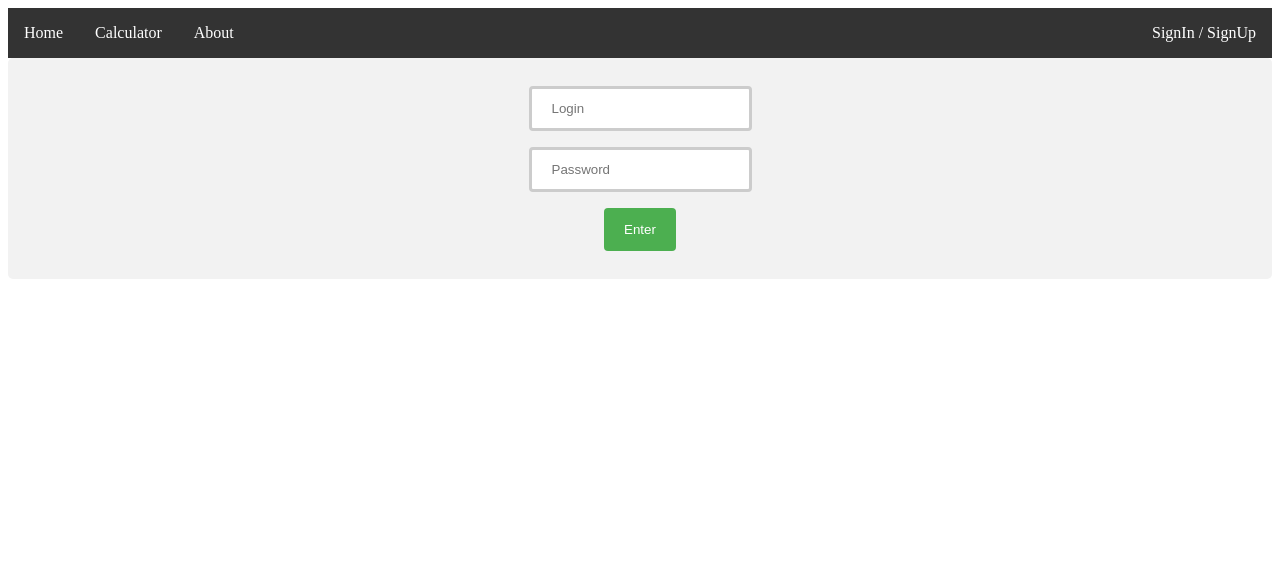
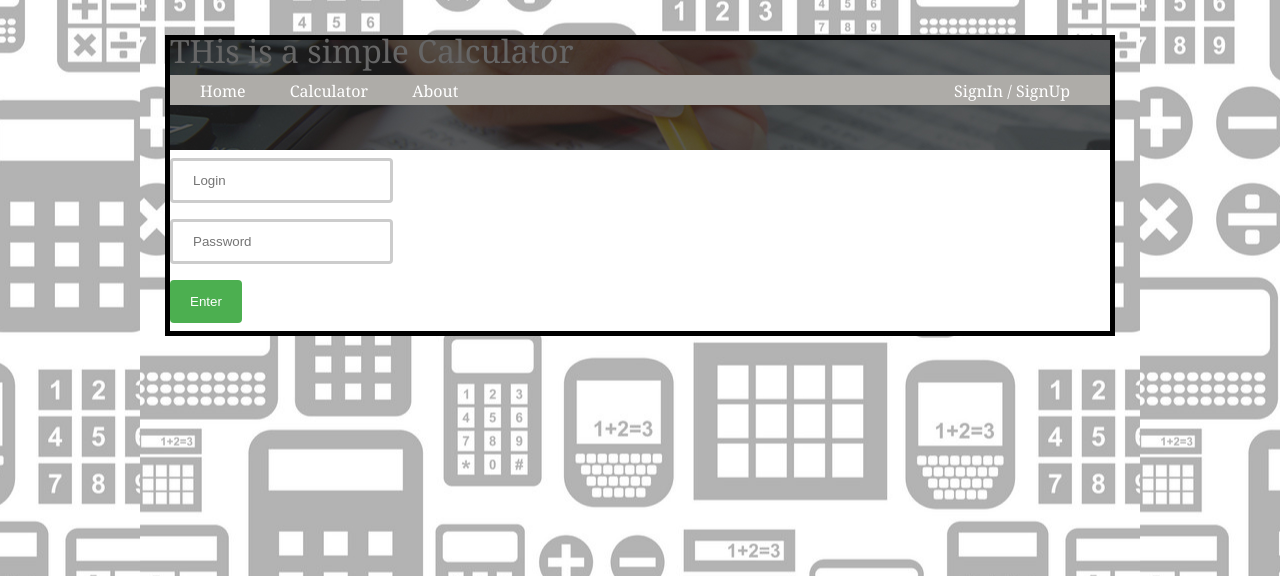
Before and after one commit to futsurdmitriy/Calculator, a PHP site: page /Login/ in a window 1280 px wide. Shown: the top 576 px of the page. Run offline with PHP 8.4, Linux system fonts and the light colour scheme.

Commit message:
Created web-site makeup

```diff
--- a/application/core/Route.php
+++ b/application/core/Route.php
@@ -4,16 +4,16 @@ class Route
     static function start()
     {
         $session  = Session::getInstance();
-        $message  = new Messages;
         $userData = new Login;
-
-        if (isset($_POST['logout'])) {
-           $session->_delete('userLogged');
-        }
 
         // контроллер и действие по умолчанию
         $controller_name = 'Home';
         $action_name     = 'index';
+
+        if (isset($_POST['logout'])) {
+           $session->_delete('userLogged');
+           header('Location:/'.$controller_name);
+        }
 
         $userData->userDataCheck($_POST);
         $routes = explode('/', $_SERVER['REQUEST_URI']);
--- a/application/views/about_view.php
+++ b/application/views/about_view.php
@@ -1,2 +1,2 @@
-<h3>Hello</h3>
+
 <p>This is About page</p>
--- a/application/views/calculator_view.php
+++ b/application/views/calculator_view.php
@@ -1,5 +1,4 @@
 
-<div>
     <form action="/Calculator/" method="post">
         <input type="text" name = "number1" />
         <br/>
@@ -10,5 +9,4 @@
         <br/>
         <input type="text" name ="number2" />
     </form>
-    <h1> Result: <?php echo $data['result'] . $message->showMessage();; ?> </h1>
-</div>
+    <h3> Result: <?php echo $data['result'] . $message->showMessage();; ?> </h3>
--- a/application/views/home_view.php
+++ b/application/views/home_view.php
@@ -1,3 +1,2 @@
 
-<h3>Hello</h3>
 <p>This is Home page</p>
--- a/application/views/logged_out_template_view.php
+++ b/application/views/logged_out_template_view.php
@@ -2,16 +2,23 @@
 <html lang="ru">
 <head>
     <meta charset="utf-8">
-    <link rel="stylesheet" type="text/css" href="/css/navbar.css">
+    <link rel="stylesheet" type="text/css" href="/css/style.css">
     <title>Calculator</title>
 </head>
 <body>
+    <div class="wrapper">
+        <header>
+            <h1>THis is a simple Calculator</h1>
+            <nav>
                 <ul>
                     <li><a href="/Home/">Home</a></li>
                     <li><a href="/Calculator/">Calculator</a></li>
                     <li><a href="/About/">About</a></li>
                     <li id="SignInSignUp"><a href="/Login/">SignIn / SignUp</a></li>
                 </ul>
+            </nav>
+        </header>
         <?php include 'application/views/'.$content_view; ?>
+    </div>
 </body>
 </html>
--- a/application/views/login_view.php
+++ b/application/views/login_view.php
@@ -1,11 +1,10 @@
 <div>
-    <form action="/" method="post" >
+    <form action="/Login/" method="post" >
         <input type="text" name="login" placeholder = "Login"/><br/>
         <input type="password" name="password"/placeholder = "Password"><br/>
         <input type="submit" name="submit" value="Enter"/><br/>
     </form>
 </div>
     <?php
-        $message = new Messages;
         $message->showMessage();
     ?>
--- a/css/navbar.css
+++ /dev/null
@@ -1,97 +0,0 @@
-
-ul {
-    list-style-type: none;
-    margin: 0;
-    padding: 0;
-    overflow: hidden;
-    background-color: #333333;
-}
-
-li {
-    float: left;
-}
-
-li a {
-    display: block;
-    color: white;
-    text-align: center;
-    padding: 16px;
-    text-decoration: none;
-}
-
-li#SignInSignUp {
- float: right;
-}
-
-li#logout1{
-    display: block;
-    color: white;
-    text-align: center;
-    padding: 10px;
-    text-decoration: none;
-    float: right;
-}
-
-li#login{
-    display: block;
-    color: white;
-    text-align: center;
-    padding: 16px;
-    text-decoration: none;
-    float: right;
-}
-
-li a:hover {
-    background-color: #111111;
-}
-
-input[type=text], select {
-    padding: 12px 20px;
-    margin: 8px 0;
-    display: inline-block;
-    border: 3px solid #ccc;
-    border-radius: 4px;
-    box-sizing: border-box;
-}
-input[type=password], select {
-    padding: 12px 20px;
-    margin: 8px 0;
-    display: inline-block;
-    border: 3px solid #ccc;
-    border-radius: 4px;
-    box-sizing: border-box;
-}
-
-input[type=submit] {
-    background-color: #4CAF50;
-    color: white;
-    padding: 14px 20px;
-    margin: 8px 0;
-    border: none;
-    border-radius: 4px;
-    cursor: pointer;
-}
-
-input[type=submit]:hover {
-    background-color: #45a049;
-}
-
-input#logout[type=submit] {
-    background-color: #4CAF50;
-    color: white;
-    padding: 4px 4px;
-    margin: 1px 0;
-    border: none;
-    cursor: pointer;
-}
-
-input#logout[type=submit]:hover {
-    background-color: #45a049;
-}
-
-div {
-    text-align: center;
-    border-radius: 5px;
-    background-color: #f2f2f2;
-    padding: 20px;
-}
--- /dev/null
+++ b/css/style.css
@@ -0,0 +1,150 @@
+header, section, footer, aside, nav, article, figure, figcaption {
+    display: block;}
+
+body {
+    color: #666666;
+    background-color: #f9f8f6;
+    background-image: url("/images/background.jpg");
+    background-position: center;
+    font-family: Georgia, Times, serif;
+    line-height: 1.4em;
+    margin: 0px;
+}
+
+header{
+    height: 110px;
+    background-image: url("/images/header.jpg");
+}
+
+h1 {
+    width: 940px;
+    height: 35px;
+    margin: 0px;}
+
+.wrapper{
+    width: 940px;
+    margin: 35px auto 35px auto;
+    padding: 0;
+    border: 5px solid #000000;
+    background-color: #ffffff;
+}
+
+nav, footer {
+    clear: both;
+    color: #ffffff;
+    background-color: #aeaca8;
+    height: 30px;
+}
+nav ul {
+    margin: 0px;
+    padding: 5px 0px 5px 30px;}
+nav li {
+    display: inline;
+    margin-right: 40px;}
+nav li a {
+    color: #ffffff;}
+nav li a:hover, nav li a.current {
+    color: #000000;}
+section.courses {
+    float: left;
+    width: 659px;
+    border-right: 1px solid #eeeeee;}
+article {
+    clear: both;
+    overflow: auto;
+    width: 100%;}
+hgroup {
+    margin-top: 40px;}
+figure {
+    float: left;
+    width: 290px;
+    height: 220px;
+    padding: 5px;
+    margin: 20px;
+    border: 1px solid #eeeeee;}
+figcaption {
+    font-size: 90%;
+    text-align: left;}
+aside {
+    width: 230px;
+    float: left;
+    padding: 0px 0px 0px 20px;}
+aside section a {
+    display: block;
+    padding: 10px;
+    border-bottom: 1px solid #eeeeee;}
+aside section a:hover {
+    color: #985d6a;
+    background-color: #efefef;}
+a {
+    color: #de6581;
+    text-decoration: none;}
+h1, h2, h3 {
+    font-weight: normal;}
+h2 {
+    margin: 10px 0px 5px 0px;
+    padding: 0px;}
+h3 {
+    margin: 0px 0px 10px 0px;
+    color: #de6581;}
+aside h2 {
+    padding: 30px 0px 10px 0px;
+    color: #de6581;}
+footer {
+    font-size: 80%;
+    padding: 7px 0px 0px 20px;}
+
+input[type=text], select {
+    padding: 12px 20px;
+    margin: 8px 0;
+    display: inline-block;
+    border: 3px solid #ccc;
+    border-radius: 4px;
+    box-sizing: border-box;
+}
+input[type=password], select {
+    padding: 12px 20px;
+    margin: 8px 0;
+    display: inline-block;
+    border: 3px solid #ccc;
+    border-radius: 4px;
+    box-sizing: border-box;
+}
+
+input[type=submit] {
+    background-color: #4CAF50;
+    color: white;
+    padding: 14px 20px;
+    margin: 8px 0;
+    border: none;
+    border-radius: 4px;
+    cursor: pointer;
+}
+
+input[type=submit]:hover {
+    background-color: #45a049;
+}
+
+input#logout[type=submit] {
+    background-color: rgb(83, 83, 83);
+    color: white;
+    display: inline;
+    margin:  -5px 10px 10px 10px;
+    padding: 4px;
+}
+
+input#logout[type=submit]:hover {
+    background-color: #888888;
+}
+
+nav li#SignInSignUp {
+ float: right;
+}
+
+nav li#logout1{
+    float: right;
+}
+
+nav li#login{
+    float: right;
+}
--- a/lib/Login.php
+++ b/lib/Login.php
@@ -49,7 +49,6 @@ class Login
                         header('Location: /Calculator/');
                     }
                 }
-
             $message->setMessage('Error','Wrong login or password');
         }
     }
```
Also changed, not shown: application/views/logged_in_template_view.php (+9 -3 lines), images/background.jpg (added), images/header.jpg (added). Lines whose indentation alone changed are shown as unchanged.
